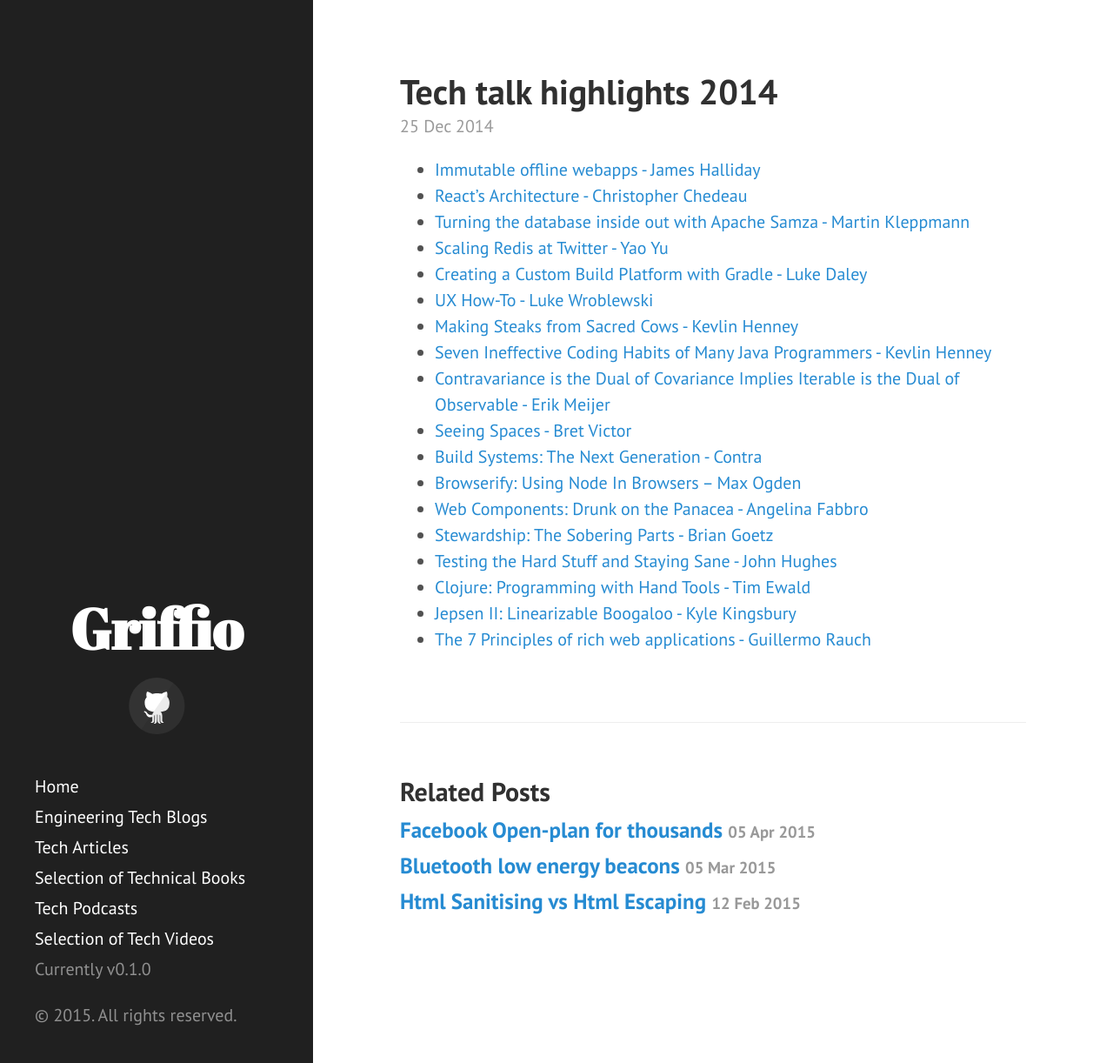
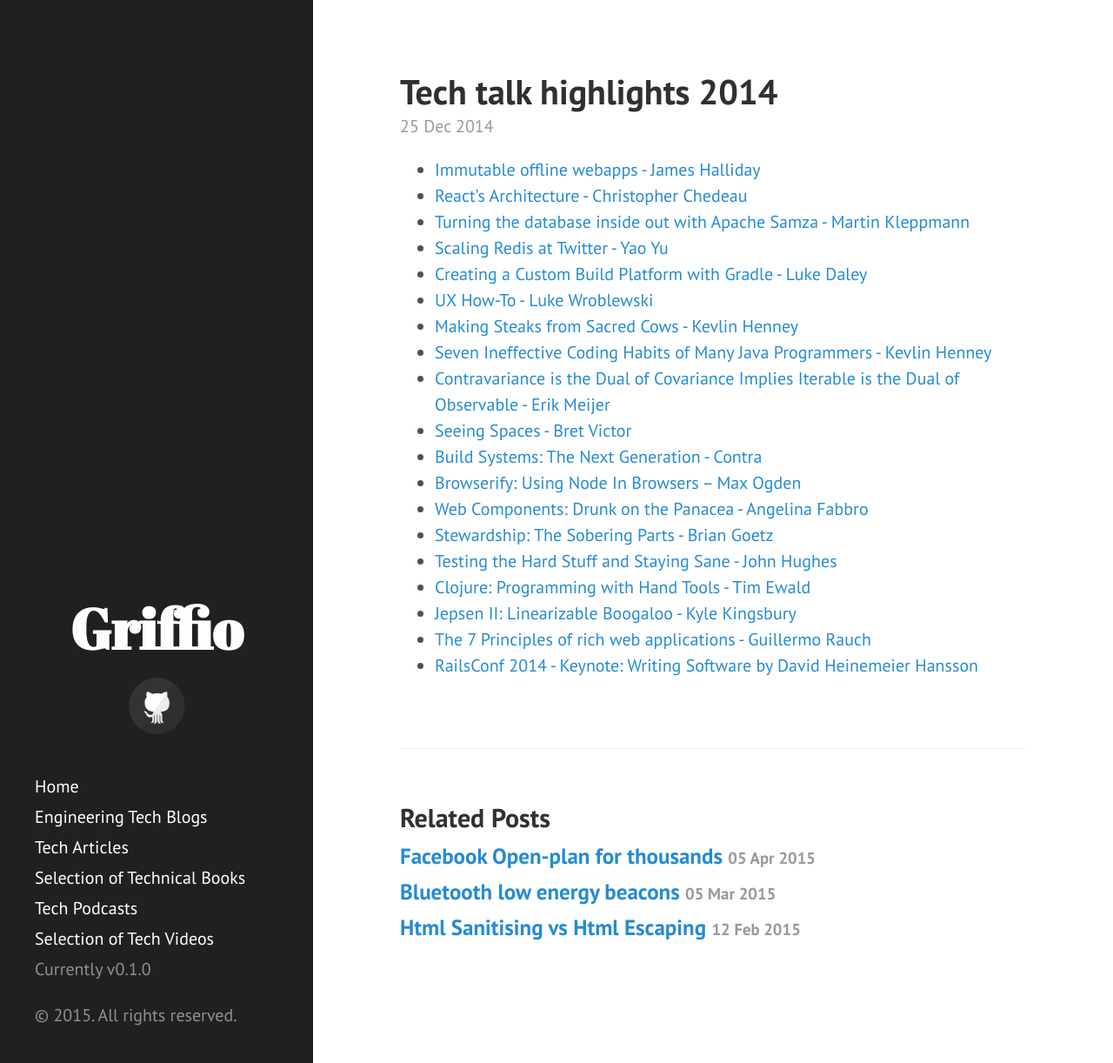
Before and after one commit to griffio/griffio.github.io, a Jekyll site: the page built from _posts/2014-12-25-Tech-talk-highlights.md, in a window 1280 px wide and 1222 px high. Shown: the whole window at 87% size. Built offline with Jekyll 4.4.1, drawn with Linux system fonts in a browser that asks for light colours; nearby versions of some CDN libraries.

Commit message:
Update 2014-12-25-Tech-talk-highlights.md

```diff
--- a/_posts/2014-12-25-Tech-talk-highlights.md
+++ b/_posts/2014-12-25-Tech-talk-highlights.md
@@ -25,3 +25,4 @@
 * [Clojure: Programming with Hand Tools - Tim Ewald](https://www.youtube.com/watch?v=ShEez0JkOFw)
 * [Jepsen II: Linearizable Boogaloo - Kyle Kingsbury](https://www.youtube.com/watch?v=QdkS6ZjeR7Q)
 * [The 7 Principles of rich web applications - Guillermo Rauch](https://www.youtube.com/watch?v=p2F-128e3sI)
+* [RailsConf 2014 - Keynote: Writing Software by David Heinemeier Hansson](https://www.youtube.com/watch?v=9LfmrkyP81M)
```
